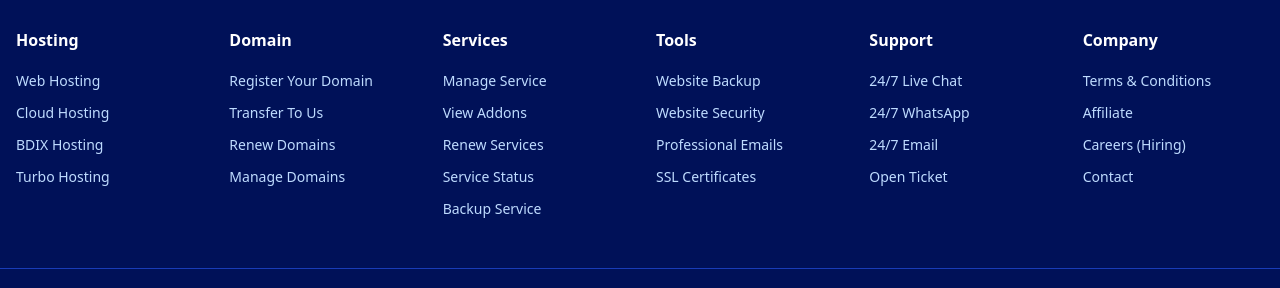
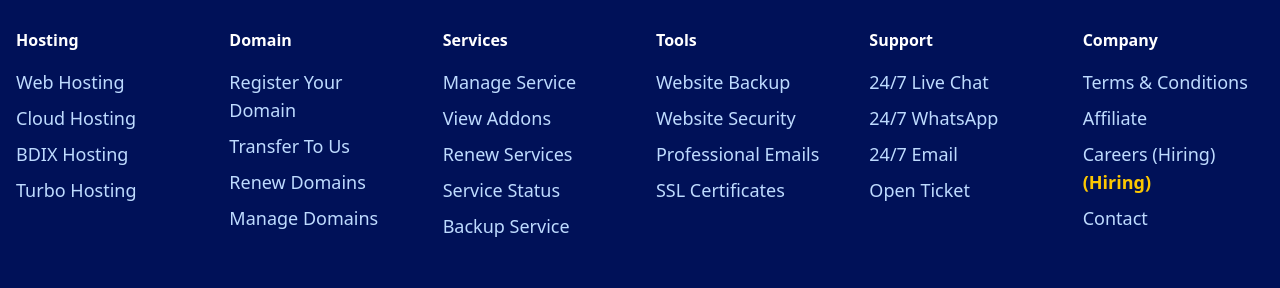
Before and after one commit to ssmahim01/hostnin, a Next.js app: page / in a window 1280 px wide. Shown: the part 5906-6194 px from the top of the page. Built offline with nearby package versions, Linux system fonts and the light colour scheme; grey boxes are pictures that could not be loaded.

Commit message:
Updated: footer

```diff
--- a/src/components/shared/footer.tsx
+++ b/src/components/shared/footer.tsx
@@ -106,9 +106,11 @@ export function Footer() {
                   <li key={link.label}>
                     <Link
                       href={link.href}
-                      className="text-blue-200 hover:text-white transition-colors text-sm"
+                      className="text-blue-200 hover:text-white transition-colors text-lg"
                     >
-                      {link.label}
+                      {link.label} {link?.label === "Careers (Hiring)" && (
+                        <span className="font-semibold text-yellow-400">(Hiring)</span>
+                      )}
                     </Link>
                   </li>
                 ))}
```
